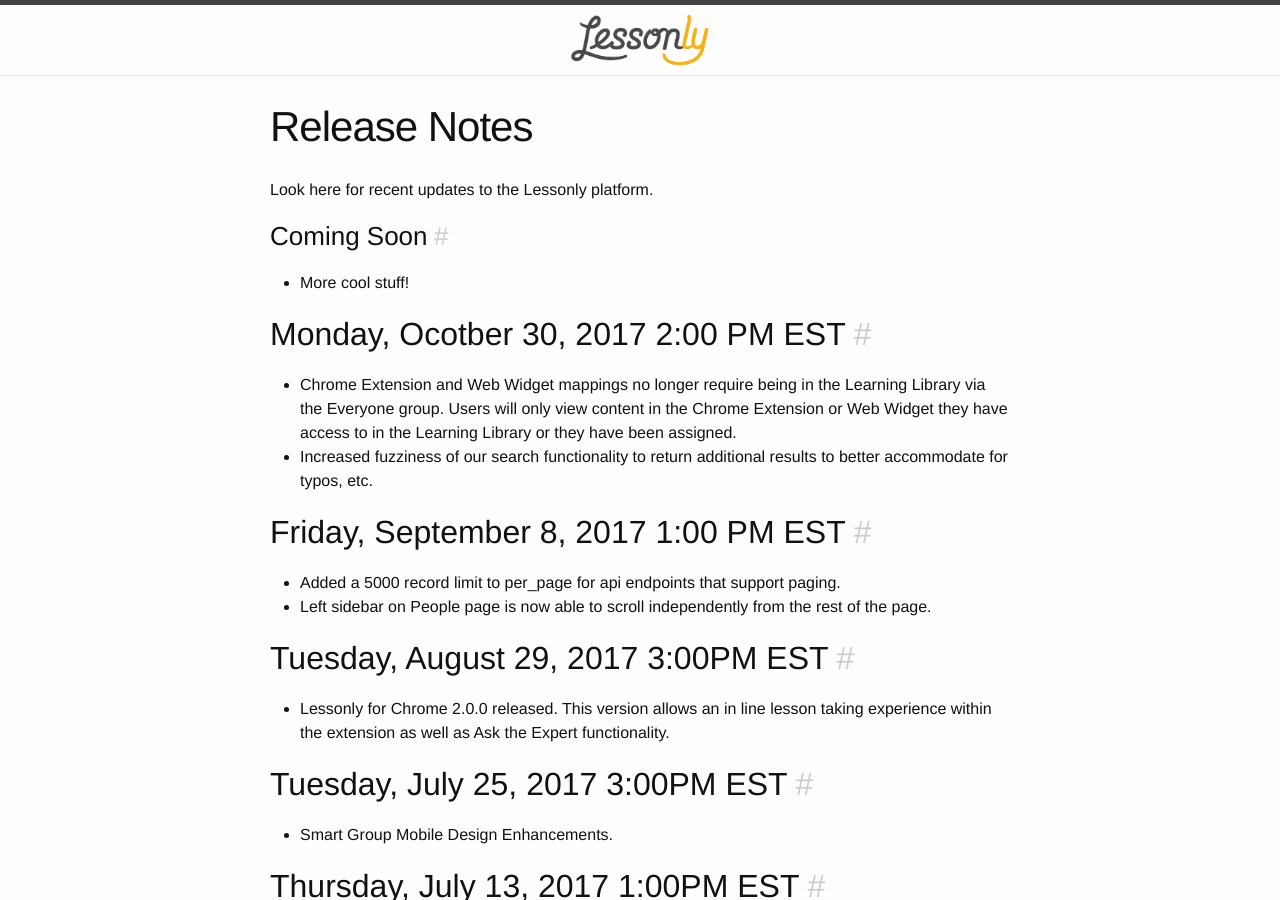
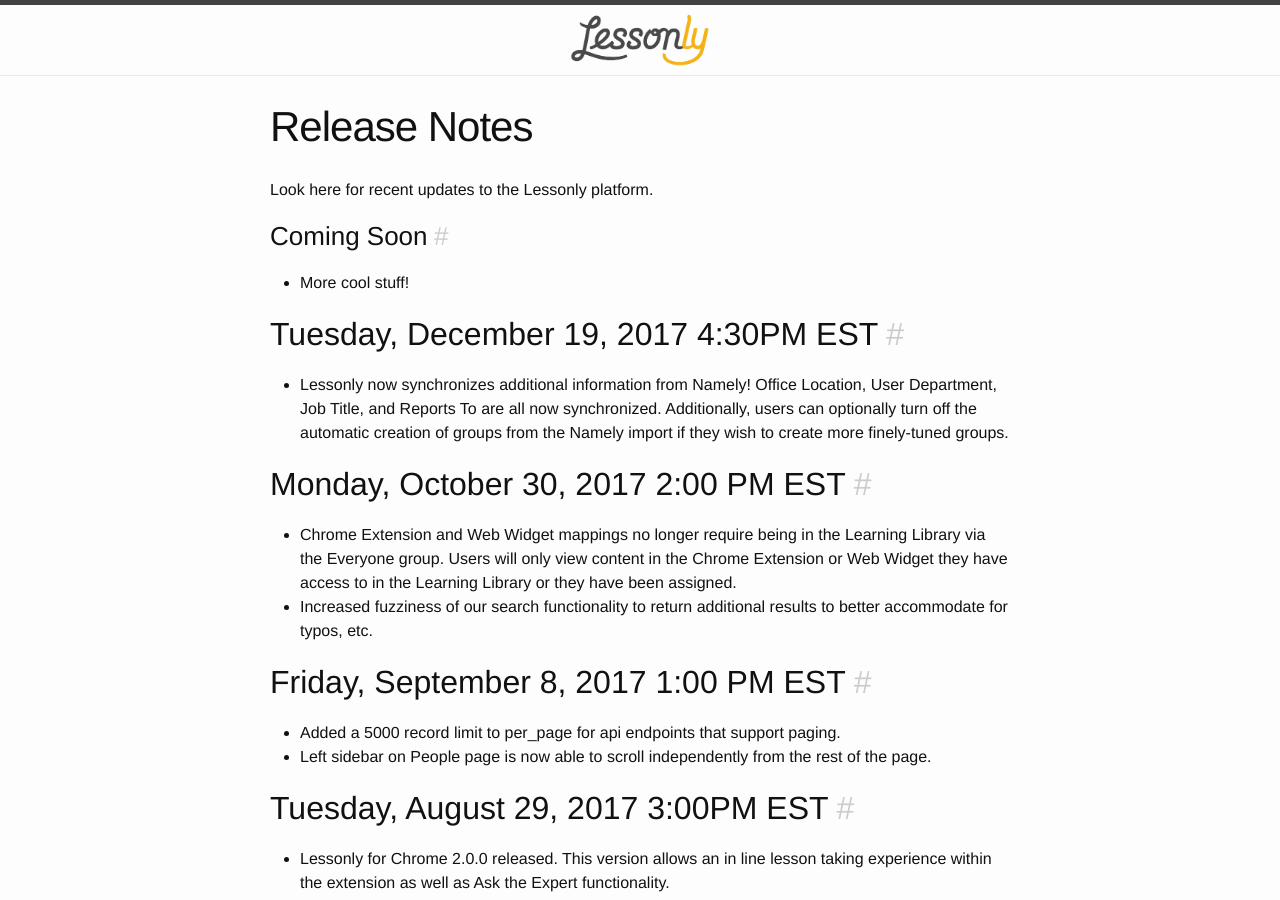
Before and after one commit to isabella232/lessonly.github.io, a Jekyll site: the page built from release-notes.md, in a window 1280 px wide and 900 px high. Built offline with Jekyll 4.4.1, drawn with Linux system fonts in a browser that asks for light colours.

Commit message:
Update release-notes.md

```diff
--- a/release-notes.md
+++ b/release-notes.md
@@ -8,7 +8,10 @@
 ### Coming Soon
 - More cool stuff!
 
-## Monday, Ocotber 30, 2017 2:00 PM EST
+## Tuesday, December 19, 2017 4:30PM EST
+- Lessonly now synchronizes additional information from Namely! Office Location, User Department, Job Title, and Reports To are all now synchronized. Additionally, users can optionally turn off the automatic creation of groups from the Namely import if they wish to create more finely-tuned groups.
+
+## Monday, October 30, 2017 2:00 PM EST
 - Chrome Extension and Web Widget mappings no longer require being in the Learning Library via the Everyone group. Users will only view content in the Chrome Extension or Web Widget they have access to in the Learning Library or they have been assigned.
 - Increased fuzziness of our search functionality to return additional results to better accommodate for typos, etc.
 
```
